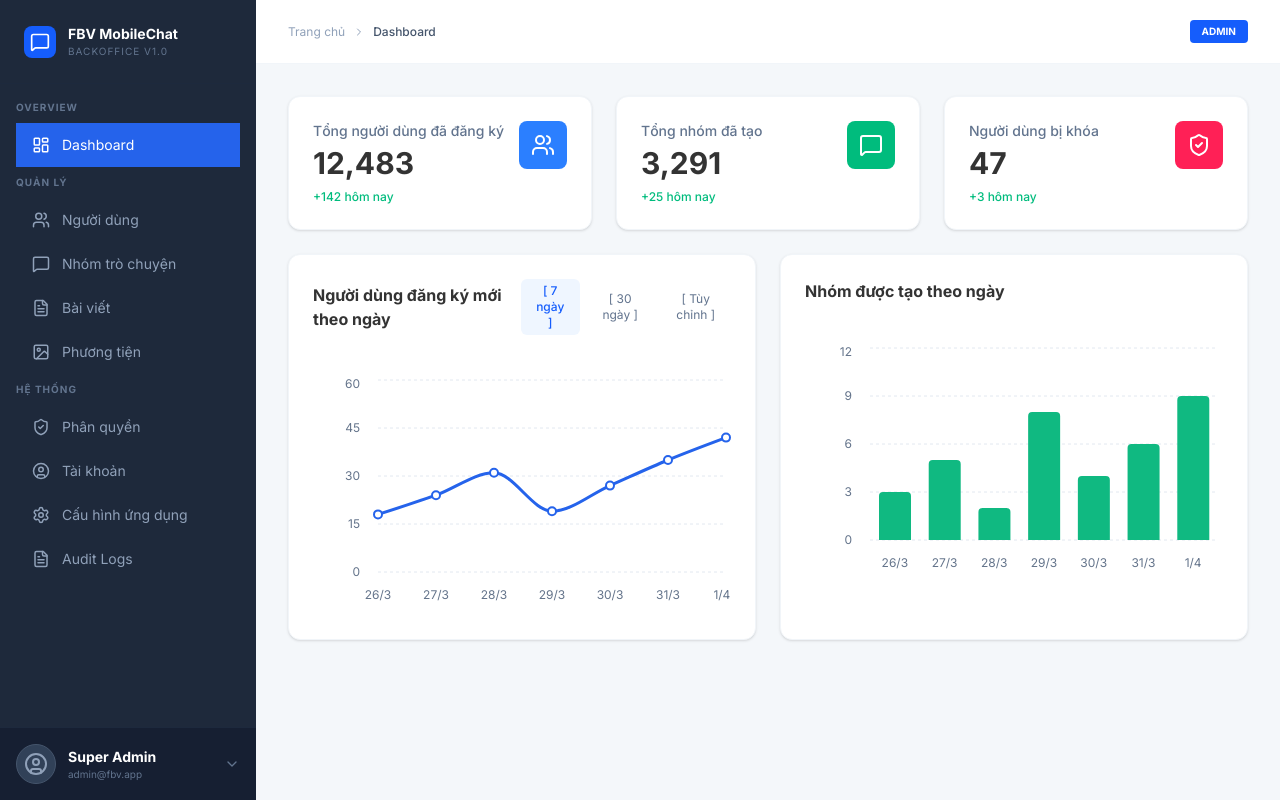
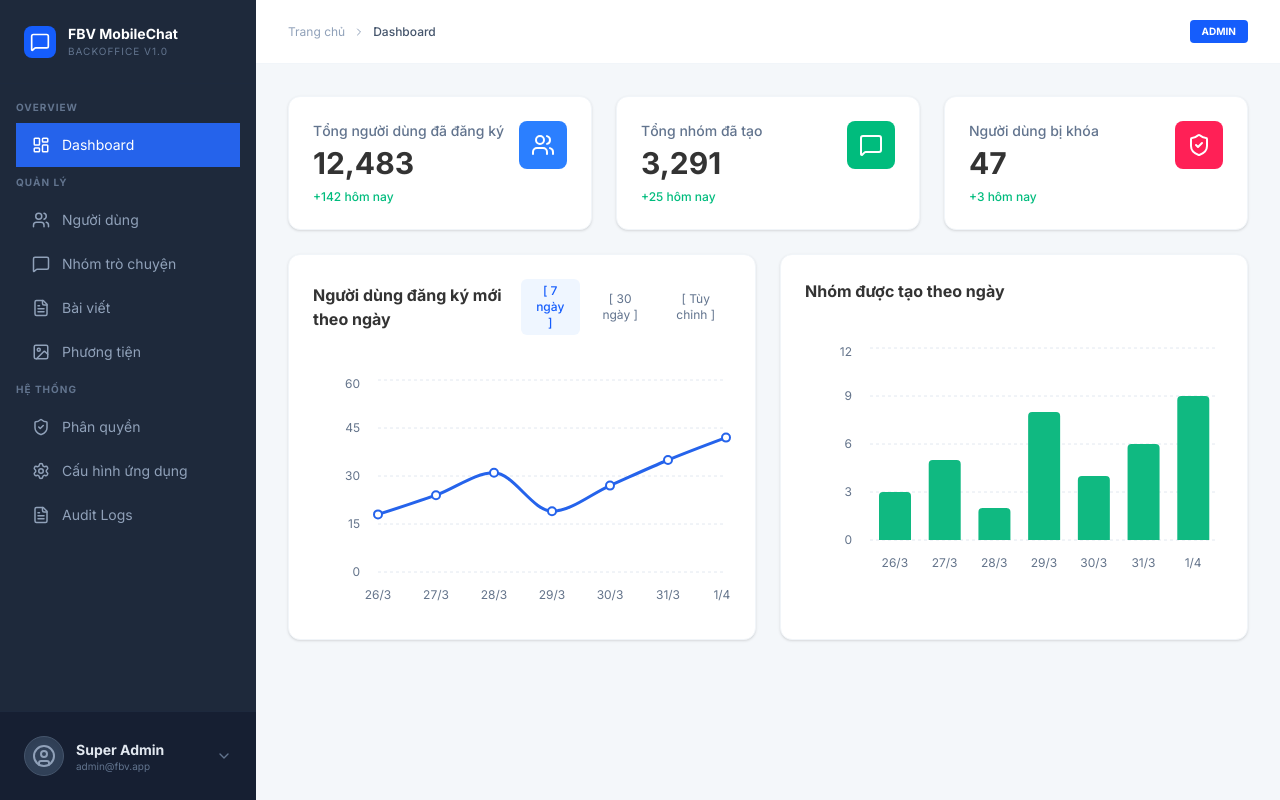
Before and after one commit to Dothuan6/fbv-mobilechat-backoffice, a React (Vite) app: page / in a window 1280 px wide. Built offline with nearby package versions, Linux system fonts and the light colour scheme.

Commit message:
update edit sidebar, move account managemnet

```diff
--- a/src/App.tsx
+++ b/src/App.tsx
@@ -187,6 +187,7 @@ export default function App() {
   const [modalConfig, setModalConfig] = useState<any>({});
   const [chatDetailTab, setChatDetailTab] = useState('Tin nhắn');
   const [postDetailTab, setPostDetailTab] = useState('Chi tiết');
+  const [isProfileOpen, setIsProfileOpen] = useState(false);
   const [admins, setAdmins] = useState<Admin[]>(MOCK_ADMINS);
 
   const openModal = (config: any) => {
@@ -2306,12 +2307,6 @@ export default function App() {
             />
 
             <SidebarItem
-              icon={UserCircle}
-              label="Tài khoản"
-              active={activeTab === 'settings'}
-              onClick={() => handleTabChange('settings')}
-            />
-            <SidebarItem
               icon={Settings}
               label="Cấu hình ứng dụng"
               active={activeTab === 'config'}
@@ -2326,17 +2321,55 @@ export default function App() {
           </div>
         </div>
 
-        <div className="p-4 border-t border-slate-800 bg-slate-900/50">
-          <div className="flex items-center gap-3">
-            <div className="w-10 h-10 rounded-full bg-slate-700 border border-slate-600 flex items-center justify-center">
+        <div className="relative p-4 border-t border-slate-800 bg-slate-900/50">
+          <AnimatePresence>
+            {isProfileOpen && (
+              <motion.div
+                initial={{ opacity: 0, y: 10, scale: 0.95 }}
+                animate={{ opacity: 1, y: 0, scale: 1 }}
+                exit={{ opacity: 0, y: 10, scale: 0.95 }}
+                className="absolute bottom-full left-4 right-4 mb-2 bg-[#1e293b] border border-slate-800 rounded-xl shadow-2xl overflow-hidden z-50 p-1.5"
+              >
+                <button
+                  onClick={() => {
+                    handleTabChange('settings');
+                    setIsProfileOpen(false);
+                  }}
+                  className="w-full flex items-center gap-3 px-4 py-2.5 text-xs font-bold text-slate-400 hover:text-white hover:bg-slate-800 rounded-lg transition-all"
+                >
+                  <UserCircle size={16} />
+                  Tài khoản cá nhân
+                </button>
+                <button
+                  onClick={() => setIsProfileOpen(false)}
+                  className="w-full flex items-center gap-3 px-4 py-2.5 text-xs font-bold text-rose-400 hover:text-rose-300 hover:bg-rose-500/10 rounded-lg transition-all"
+                >
+                  <LogOut size={16} />
+                  Đăng xuất
+                </button>
+              </motion.div>
+            )}
+          </AnimatePresence>
+
+          <button
+            onClick={() => setIsProfileOpen(!isProfileOpen)}
+            className={cn(
+              "w-full flex items-center gap-3 p-2 rounded-xl transition-all",
+              isProfileOpen ? "bg-slate-800" : "hover:bg-slate-800/50"
+            )}
+          >
+            <div className="w-10 h-10 rounded-full bg-slate-700 border border-slate-600 flex items-center justify-center flex-shrink-0 shadow-inner">
               <UserCircle size={24} className="text-slate-400" />
             </div>
-            <div className="flex-1 min-w-0">
-              <p className="text-sm font-bold truncate">Super Admin</p>
-              <p className="text-[10px] text-slate-500 truncate">admin@fbv.app</p>
-            </div>
-            <ChevronDown size={16} className="text-slate-500" />
-          </div>
+            <div className="flex-1 min-w-0 text-left">
+              <p className="text-sm font-bold truncate text-slate-200">Super Admin</p>
+              <p className="text-[10px] text-slate-500 truncate leading-tight">admin@fbv.app</p>
+            </div>
+            <ChevronDown
+              size={16}
+              className={cn("text-slate-500 transition-transform duration-300", isProfileOpen && "rotate-180")}
+            />
+          </button>
         </div>
       </aside>
 
```
